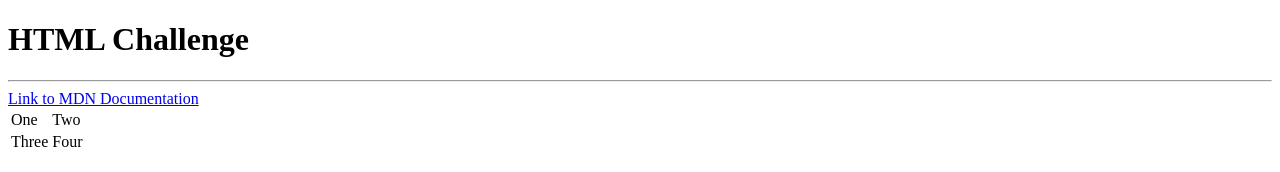
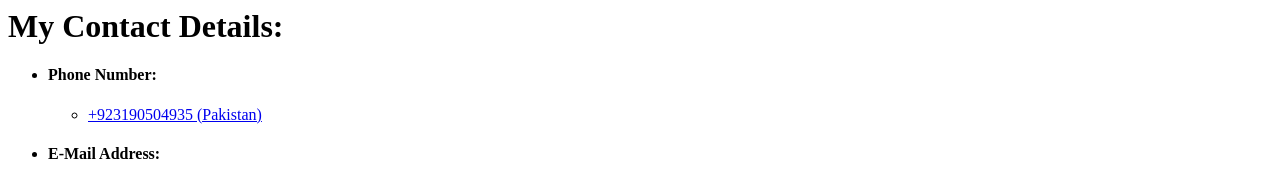
Before and after one commit to anasahtsham/CV, a plain HTML site: page contactinfo.html in a window 1280 px wide. Shown: the top 172 px of the page. Drawn offline with Linux system fonts and the light colour scheme.

Commit message:
Removed useless code
removed part of the code for the HTML coding challenge

```diff
--- a/contactinfo.html
+++ b/contactinfo.html
@@ -1,36 +1,3 @@
-<!DOCTYPE html>
-<html lang="en" dir="ltr">
-  <head>
-    <meta charset="utf-8">
-    <title></title>
-  </head>
-  <body>
-    <h1>HTML Challenge</h1>
-    <hr>
-    <a href="https://developer.mozilla.org/en-US/docs/Web/HTML">
-      Link to MDN Documentation
-    </a>
-    <table>
-      <tr>
-        <td>One</td>
-        <td>Two</td>
-      </tr>
-      <tr>
-        <td>Three</td>
-        <td>Four</td>
-      </tr>
-    </table>
-  </body>
-</html>
-
-
-
-
-
-
-
-
-<!DOCTYPE html>
 <html lang="en" dir="ltr">
   <head>
     <meta charset="utf-8">
@@ -56,13 +23,10 @@
         </ul>
       </li>
     </ul>
-  </body>
   <hr>
-
 
   <h3>Email Me:</h3>
   <form  enctype="text/plain" action="mailto:mh.anasahtsham@gmail.com" method="post">
-
     <label>Your Message: <br>
       <textarea name="message" rows="8" cols="32"></textarea>
     </label>
@@ -72,4 +36,5 @@
   </form>
   <hr>
   <a href="index.html">return to home page</a>
+  </body>
 </html>
```
